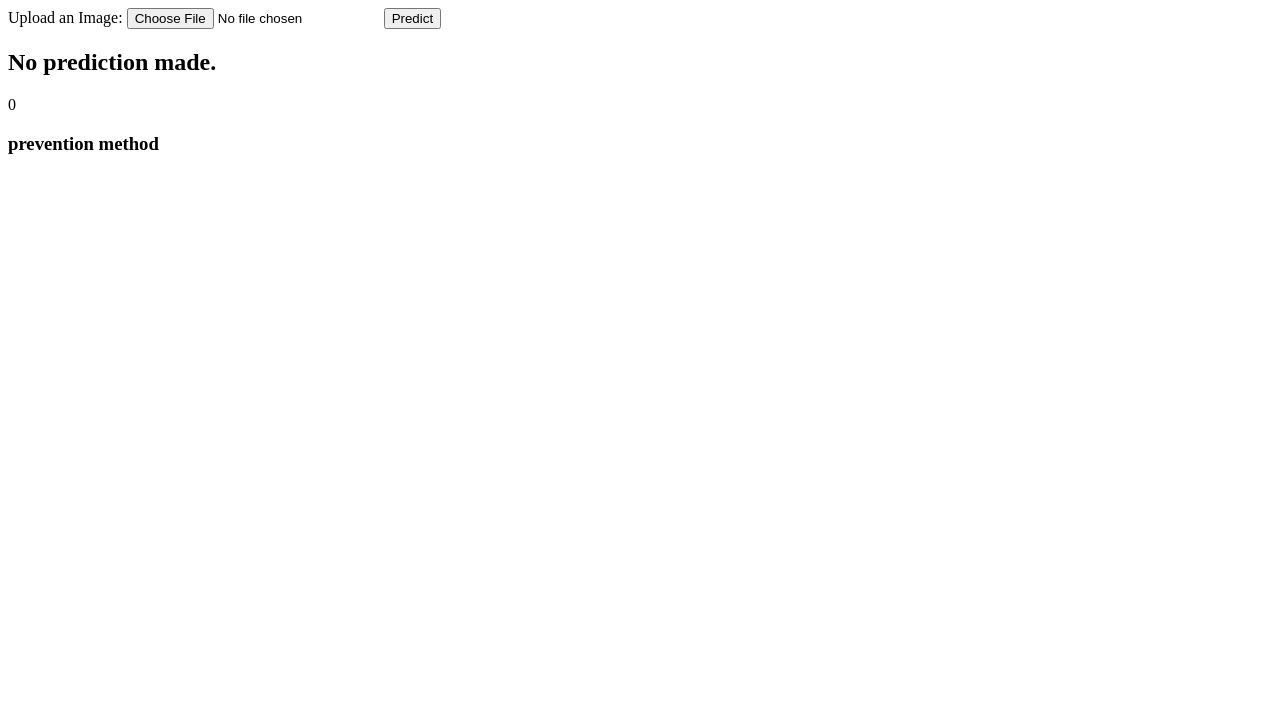
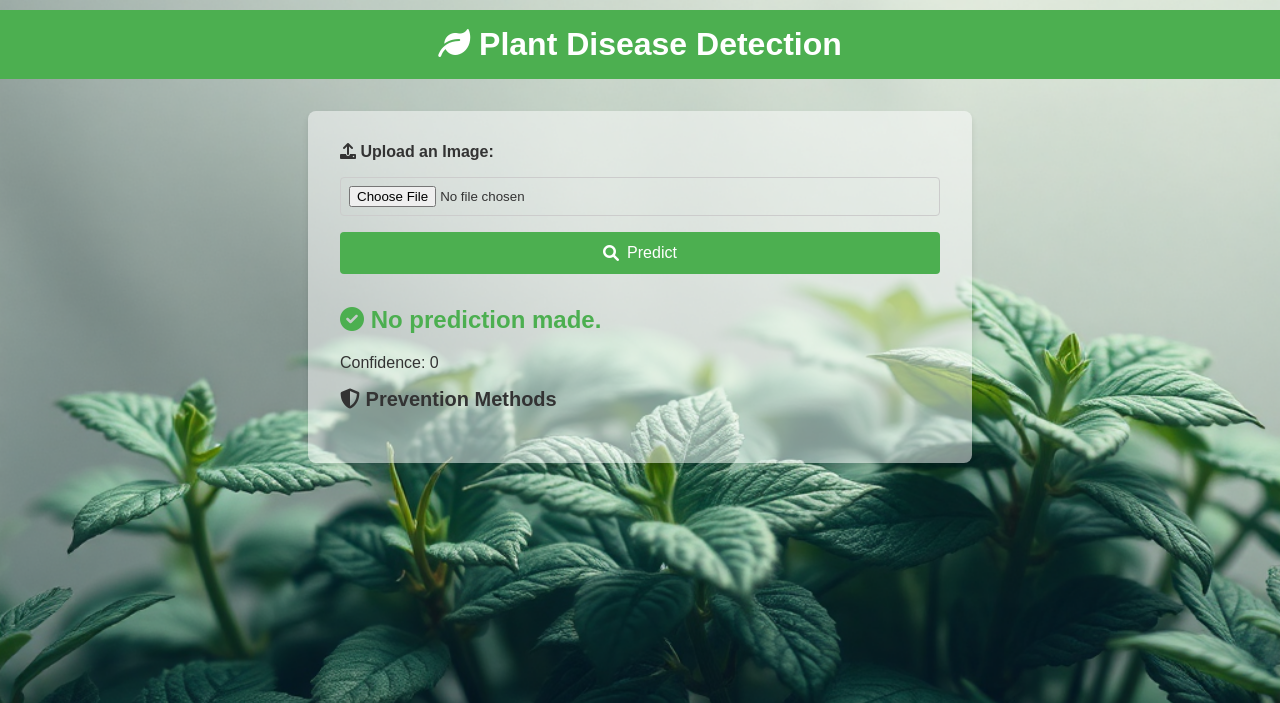
Before and after one commit to Cesa-LibraryMTI/PlantDiseaseDetectionRepo, a Django app: page /detect_disease/ in a window 1280 px wide. Shown: the top 703 px of the page. Run offline with Django 5.2, Linux system fonts and the light colour scheme.

Commit message:
fdsfsdfs

```diff
--- a/DiseaseDetectionApp/templates/index.html
+++ b/DiseaseDetectionApp/templates/index.html
@@ -5,25 +5,133 @@
     <meta charset="UTF-8">
     <meta name="viewport" content="width=device-width, initial-scale=1.0">
     <title>Plant Disease Detection</title>
+    <link rel="stylesheet" href="https://cdnjs.cloudflare.com/ajax/libs/font-awesome/6.0.0/css/all.min.css">
+    <style>
+        body {
+            font-family: Arial, sans-serif;
+            margin: 0;
+            padding: 0;
+            background-image: url('../static/bg.png');
+            background-position: center center;
+            background-repeat: no-repeat;
+            background-size: cover;
+            color: #333;
+        }
+        header {
+            margin-top: 10px;
+            background-color: #4caf50;
+            color: white;
+            text-align: center;
+            padding: 1rem 0;
+        }
+        header h1 {
+            margin: 0;
+            font-size: 2rem;
+        }
+        main {
+            margin: 2rem auto;
+            max-width: 600px;
+            background-color: rgba(255, 255, 255, 0.5); /* White color with 50% opacity */
+
+            border-radius: 8px;
+            box-shadow: 0 4px 6px rgba(0, 0, 0, 0.1);
+            padding: 2rem;
+        }
+        form {
+            display: flex;
+            flex-direction: column;
+            gap: 1rem;
+        }
+        form label {
+            font-size: 1rem;
+            font-weight: bold;
+        }
+        form input[type="file"] {
+            padding: 0.5rem;
+            border: 1px solid #ccc;
+            border-radius: 4px;
+        }
+        form button {
+            background-color: #4caf50;
+            color: white;
+            border: none;
+            padding: 0.75rem;
+            border-radius: 4px;
+            font-size: 1rem;
+            cursor: pointer;
+            display: flex;
+            align-items: center;
+            justify-content: center;
+        }
+        form button i {
+            margin-right: 0.5rem;
+        }
+        form button:hover {
+            background-color: #45a049;
+        }
+        .result {
+            margin-top: 2rem;
+        }
+        .result h2 {
+            color: #4caf50;
+            font-size: 1.5rem;
+        }
+        .result p {
+            font-size: 1rem;
+            margin: 0.5rem 0;
+        }
+        .result h3 {
+            margin-top: 1rem;
+            font-size: 1.25rem;
+        }
+        .result ul {
+            list-style: none;
+            padding: 0;
+        }
+        .result ul li {
+            margin: 0.5rem 0;
+            font-size: 1rem;
+            display: flex;
+            align-items: center;
+        }
+        .result ul li i {
+            color: #4caf50;
+            margin-right: 0.5rem;
+        }
+        footer {
+            text-align: center;
+            padding: 1rem 0;
+            background-color: #4caf50;
+            color: white;
+            margin-top: 2rem;
+            font-size: 0.9rem;
+        }
+    </style>
 </head>
 <body>
+    <header>
+        <h1><i class="fa-solid fa-leaf"></i> Plant Disease Detection</h1>
+    </header>
+    <main>
         <form method="post" enctype="multipart/form-data" action="{% url 'detection' %}">
             {% csrf_token %}
-        <label for="image_input">Upload an Image:</label>
+            <label for="image_input"><i class="fa-solid fa-upload"></i> Upload an Image:</label>
             <input type="file" id="image_input" name="image_input" accept="image/*" required>
-        <button type="submit">Predict</button>
+            <button type="submit"><i class="fa-solid fa-magnifying-glass"></i> Predict</button>
         </form>
-    <div class="Result">
+        <div class="result">
             {% if result %}
-            <h2>{{ result }}</h2>
-            <p>{{ confidence }}</p>
-            <h3>prevention method</h3>
+                <h2><i class="fa-solid fa-check-circle"></i> {{ result }}</h2>
+                <p>Confidence: {{ confidence }}</p>
+                <h3><i class="fa-solid fa-shield"></i> Prevention Methods</h3>
                 <ul>
                     {% for method in prevention.prevention_methods %}
-                    <li>{{ method }}</li>
+                        <li><i class="fa-solid fa-leaf"></i> {{ method }}</li>
                     {% endfor %}
                 </ul>
             {% endif %}
         </div>
+    </main>
+
 </body>
 </html>
```
Also changed, not shown: DiseaseDetectionApp/static/bg.png (added). Lines whose indentation alone changed are shown as unchanged.
